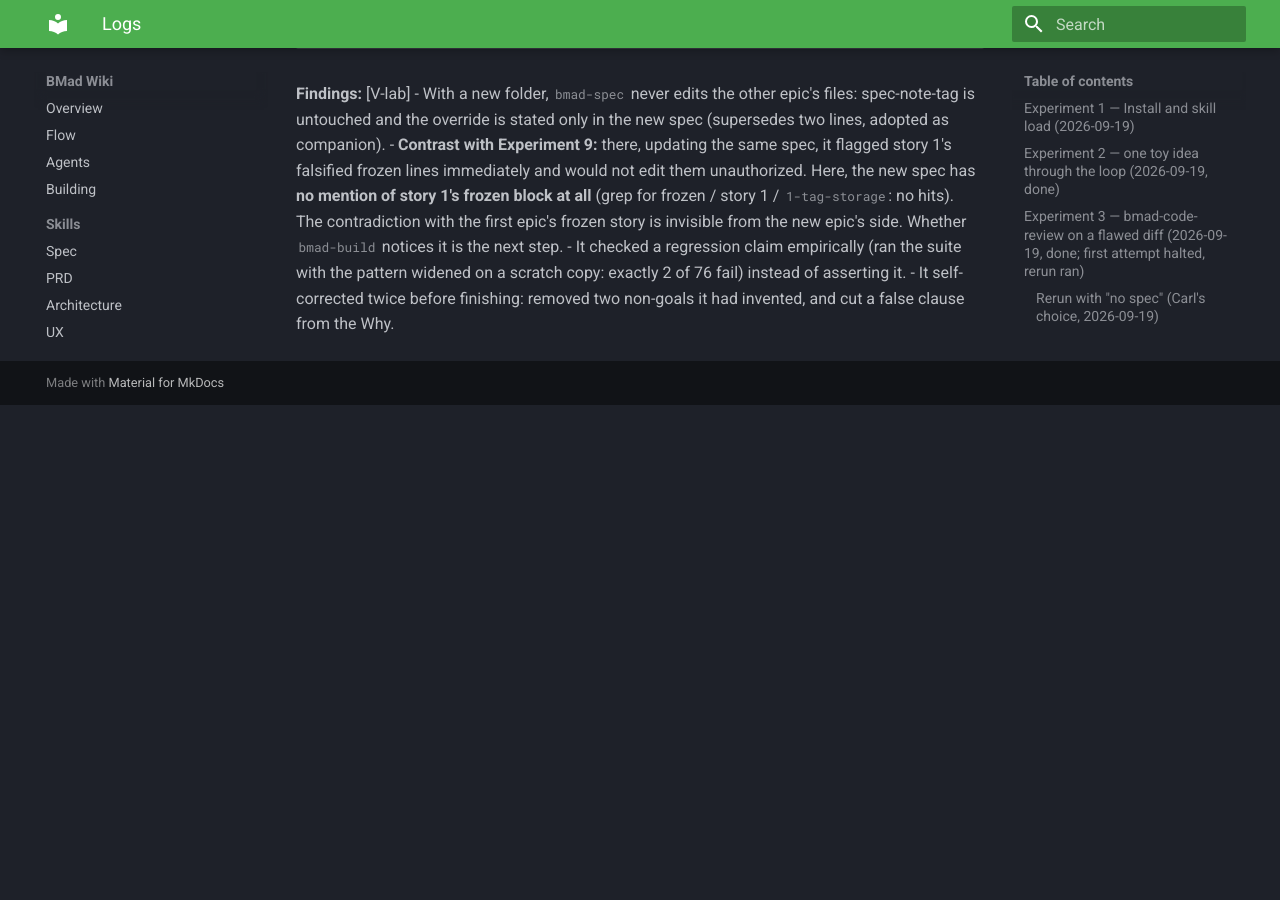
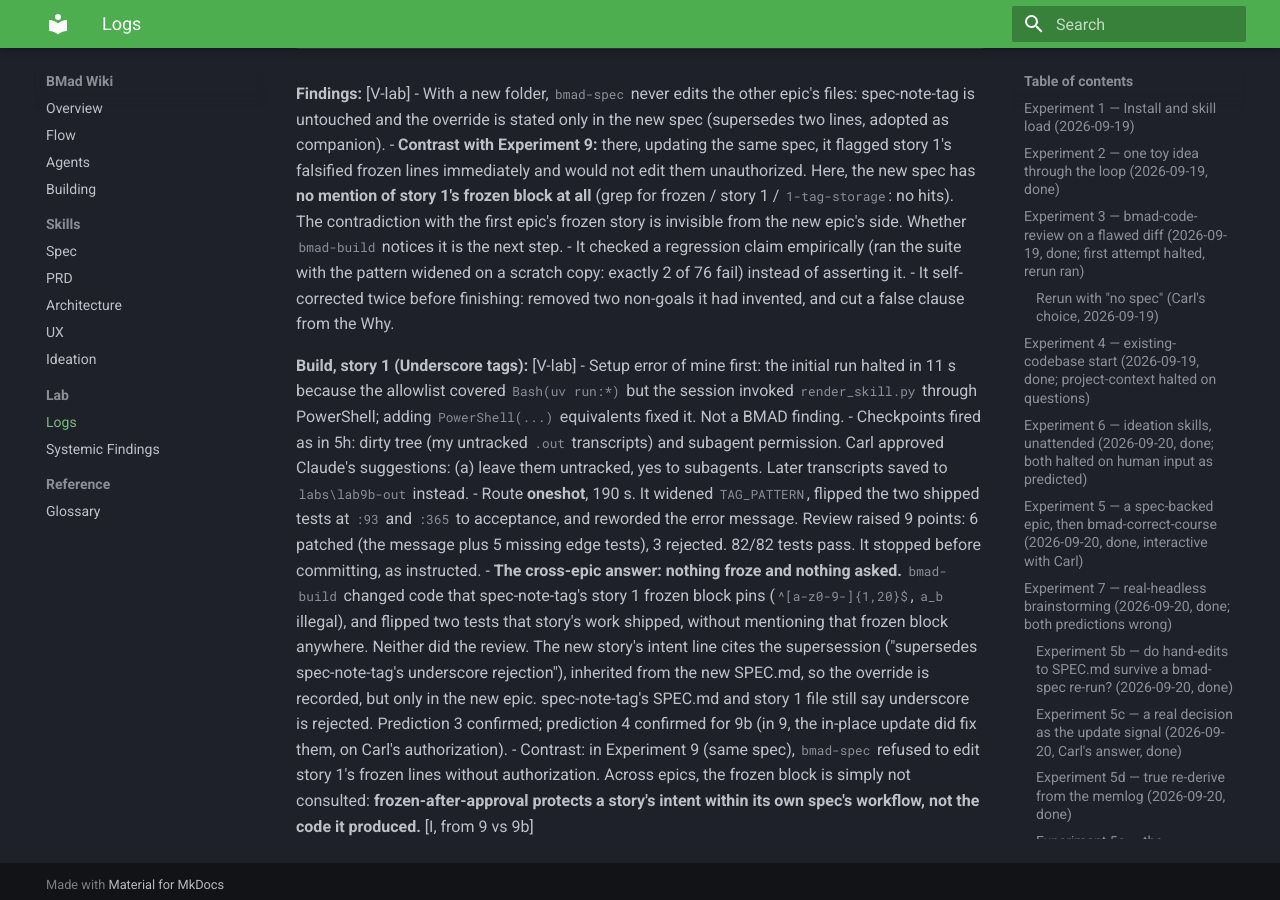
Before and after one commit to ctupper/woods-walks, an MkDocs documentation site: the page built from docs/bmad/lab-log.md, in a window 1280 px wide and 900 px high, scrolled down 38487 px. Built offline with MkDocs 1.6.1 and Material for MkDocs 9.7.7, drawn with Linux system fonts in a browser that asks for light colours; before the commit the page ends 38892 px from its top, so only the background shows below that.

Commit message:
docs: auto-sync BMad wiki (lab-log.md)

```diff
--- a/docs/bmad/lab-log.md
+++ b/docs/bmad/lab-log.md
@@ -615,3 +615,10 @@
 - **Contrast with Experiment 9:** there, updating the same spec, it flagged story 1's falsified frozen lines immediately and would not edit them unauthorized. Here, the new spec has **no mention of story 1's frozen block at all** (grep for frozen / story 1 / `1-tag-storage`: no hits). The contradiction with the first epic's frozen story is invisible from the new epic's side. Whether `bmad-build` notices it is the next step.
 - It checked a regression claim empirically (ran the suite with the pattern widened on a scratch copy: exactly 2 of 76 fail) instead of asserting it.
 - It self-corrected twice before finishing: removed two non-goals it had invented, and cut a false clause from the Why.
+
+**Build, story 1 (Underscore tags):** [V-lab]
+- Setup error of mine first: the initial run halted in 11 s because the allowlist covered `Bash(uv run:*)` but the session invoked `render_skill.py` through PowerShell; adding `PowerShell(...)` equivalents fixed it. Not a BMAD finding.
+- Checkpoints fired as in 5h: dirty tree (my untracked `.out` transcripts) and subagent permission. Carl approved Claude's suggestions: (a) leave them untracked, yes to subagents. Later transcripts saved to `labs\lab9b-out` instead.
+- Route **oneshot**, 190 s. It widened `TAG_PATTERN`, flipped the two shipped tests at `:93` and `:365` to acceptance, and reworded the error message. Review raised 9 points: 6 patched (the message plus 5 missing edge tests), 3 rejected. 82/82 tests pass. It stopped before committing, as instructed.
+- **The cross-epic answer: nothing froze and nothing asked.** `bmad-build` changed code that spec-note-tag's story 1 frozen block pins (`^[a-z0-9-]{1,20}$`, `a_b` illegal), and flipped two tests that story's work shipped, without mentioning that frozen block anywhere. Neither did the review. The new story's intent line cites the supersession ("supersedes spec-note-tag's underscore rejection"), inherited from the new SPEC.md, so the override is recorded, but only in the new epic. spec-note-tag's SPEC.md and story 1 file still say underscore is rejected. Prediction 3 confirmed; prediction 4 confirmed for 9b (in 9, the in-place update did fix them, on Carl's authorization).
+- Contrast: in Experiment 9 (same spec), `bmad-spec` refused to edit story 1's frozen lines without authorization. Across epics, the frozen block is simply not consulted: **frozen-after-approval protects a story's intent within its own spec's workflow, not the code it produced.** [I, from 9 vs 9b]
```
